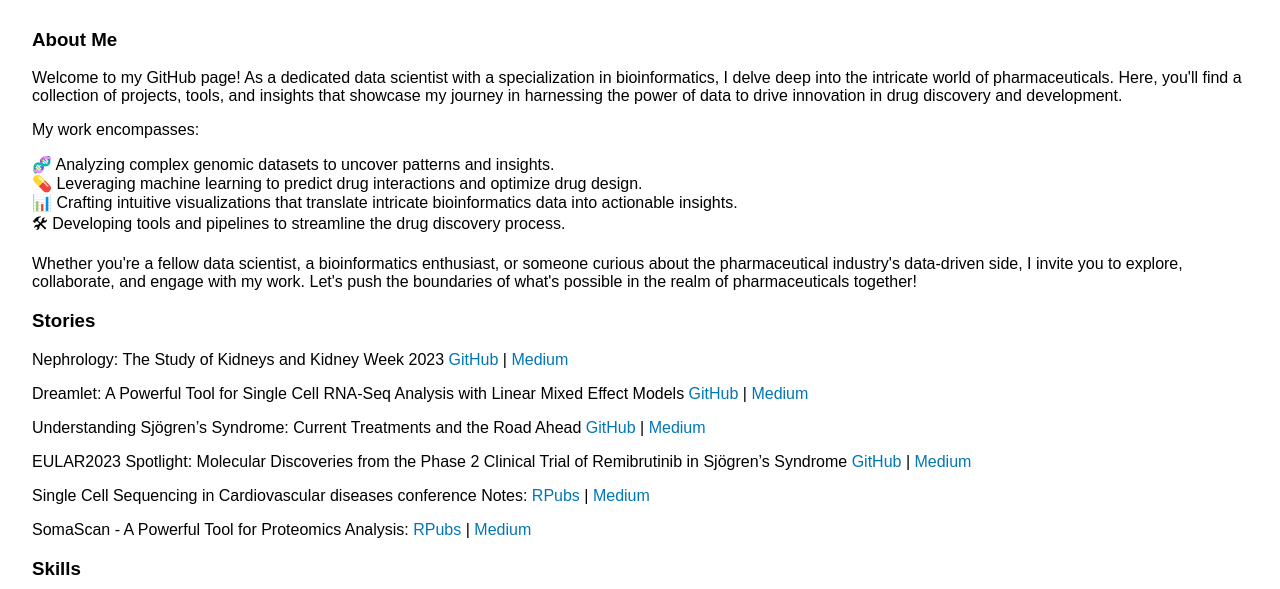
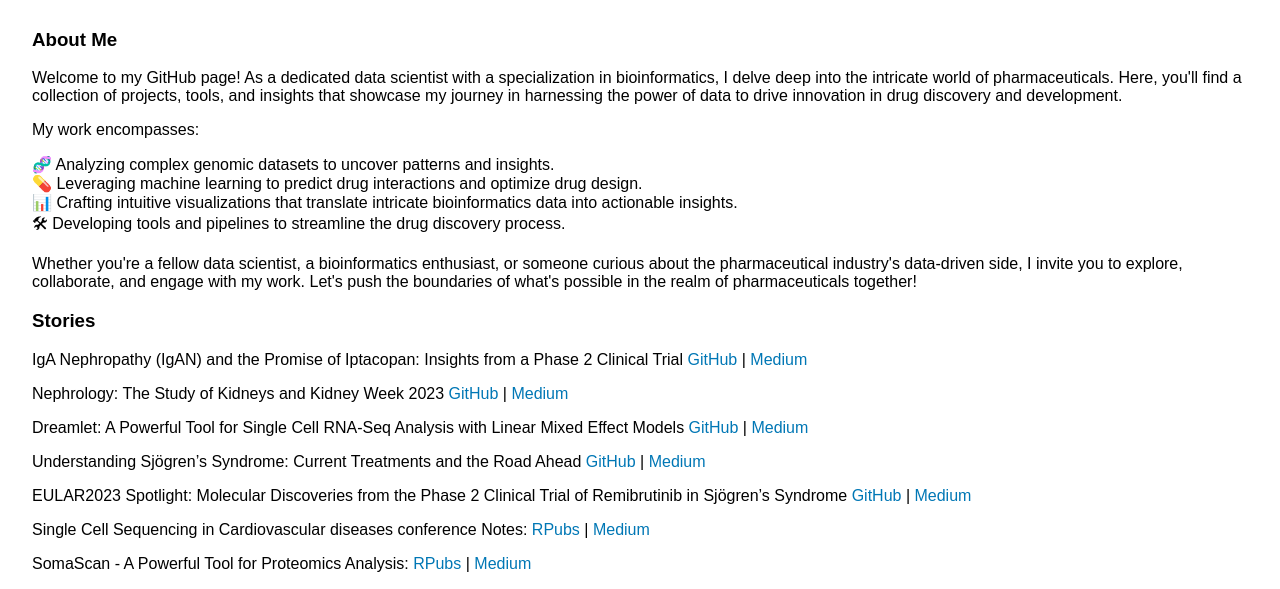
Before and after one commit to andreagrioni/andreagrioni.github.io, a plain HTML site: page index.html in a window 1280 px wide. Shown: the part 172-761 px from the top of the page. Drawn offline with Linux system fonts and the light colour scheme.

Commit message:
update stories with igan poster

```diff
--- a/index.html
+++ b/index.html
@@ -38,6 +38,7 @@
 <section id="stories">
 <h3>Stories</h3>
 
+<p>IgA Nephropathy (IgAN) and the Promise of Iptacopan: Insights from a Phase 2 Clinical Trial <a href="https://github.com/andreagrioni/ag-codestories/blob/main/vignettes/AG008_LNP023_IgAN.md" target="_blank">GitHub</a> | <a href="https://medium.com/@grioni.andrea/iga-nephropathy-igan-and-the-promise-of-iptacopan-insights-from-a-phase-2-clinical-trial-7b07c509c410" target="_blank">Medium</a></p>
 <p>Nephrology: The Study of Kidneys and Kidney Week 2023 <a href="https://github.com/andreagrioni/ag-codestories/blob/main/vignettes/AG007_kidney_week_2023.md" target="_blank">GitHub</a> | <a href="https://medium.com/@grioni.andrea/nephrology-the-study-of-kidneys-and-kidney-week-2023-57fdca51079a" target="_blank">Medium</a></p>
 <p>Dreamlet: A Powerful Tool for Single Cell RNA-Seq Analysis with Linear Mixed Effect Models <a href="https://github.com/andreagrioni/ag-codestories/blob/main/vignettes/AG005_dreamlet_ad.md" target="_blank">GitHub</a> | <a href="https://medium.com/@grioni.andrea/mastering-single-cell-rna-seq-with-dreamlet-41ead4650723" target="_blank">Medium</a></p>
 <p>Understanding Sjögren’s Syndrome: Current Treatments and the Road Ahead <a href="https://github.com/andreagrioni/ag-codestories/blob/main/vignettes/AG004_sjd_treatment_strategy.md" target="_blank">GitHub</a> | <a href="https://medium.com/@grioni.andrea/understanding-sjögrens-syndrome-current-treatments-and-the-road-ahead-2f30597c44b1" target="_blank">Medium</a></p>
```
